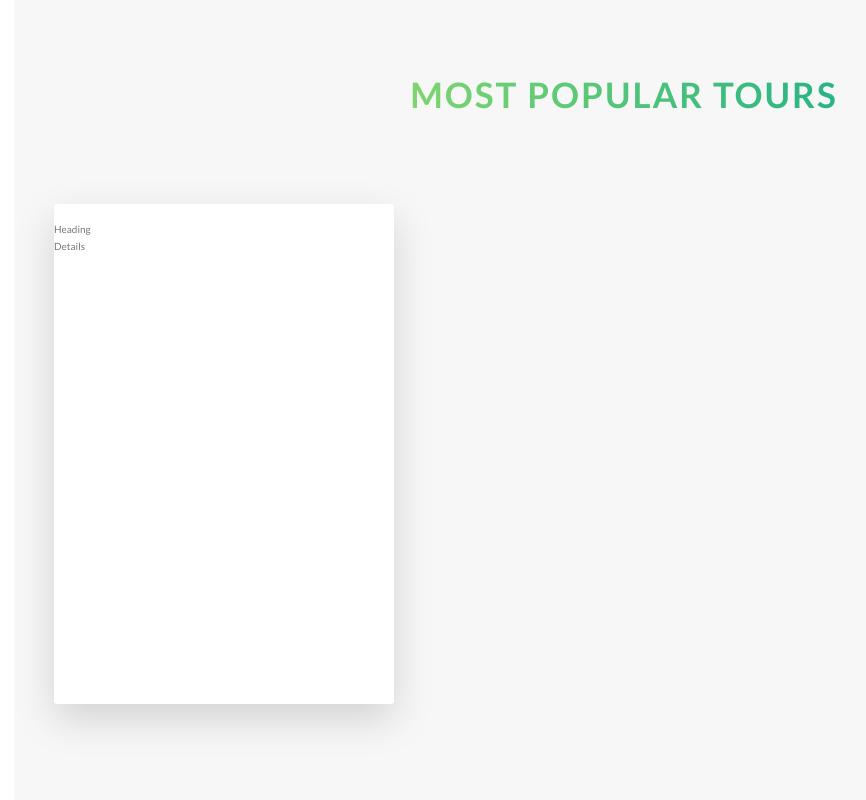
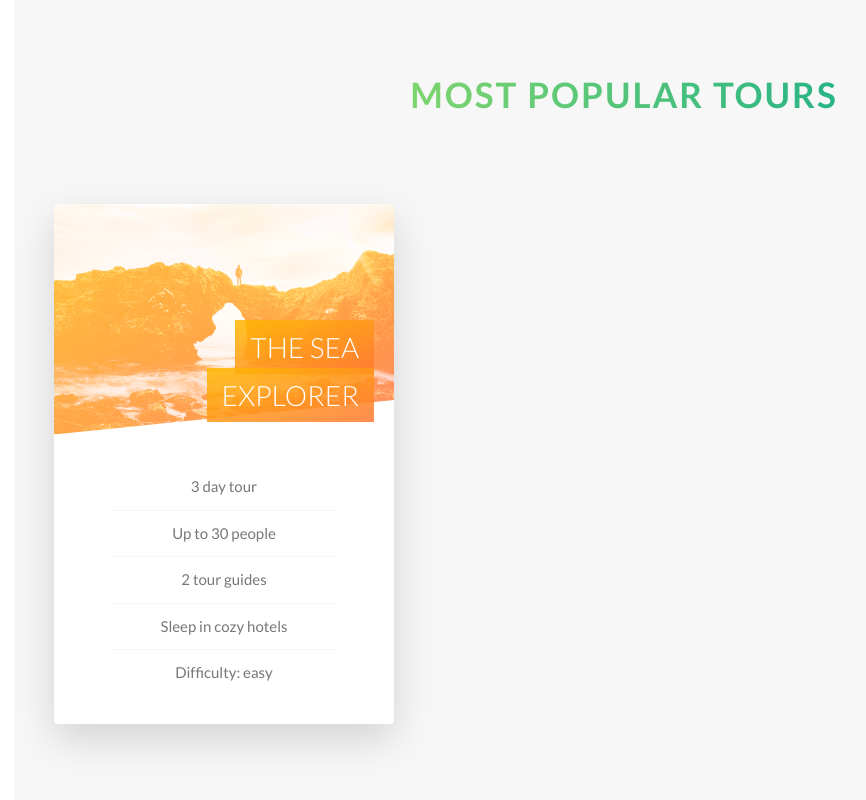
Before and after one commit to dknangia/advance-css, a website: page Natours/starter/index.html in a window 1280 px wide. Shown: the part 2309-3109 px from the top of the page, without its empty margins (16-882 px from the left). Drawn offline with Linux system fonts and the light colour scheme.

Commit message:
Section 3 Card 1 Front part

```diff
--- a/Natours/starter/index.html
+++ b/Natours/starter/index.html
@@ -145,14 +145,18 @@
           <div class="col-1-of-3">
             <div class="card">
               <div class="card__side card__side--front card__side--front-1">
-                <div class="card__picture">
-                  &nbsp;
-                </div>
-                <div class="card__heading">
-                  Heading
-                </div>
+                <div class="card__picture card__picture--1">&nbsp;</div>
+                <h4 class="card__heading">
+                  <span class="card__heading-span card__heading-span--1"> The Sea Explorer </span>
+                </h4>
                 <div class="card__details">
-                  Details
+                  <ul>
+                    <li>3 day tour</li>
+                    <li>Up to 30 people</li>
+                    <li>2 tour guides</li>
+                    <li>Sleep in cozy hotels</li>
+                    <li>Difficulty: easy</li>
+                  </ul>
                 </div>
               </div>
               <div class="card__side card__side--back card__side--back-1">
--- a/Natours/starter/sass/abstracts/_variables.scss
+++ b/Natours/starter/sass/abstracts/_variables.scss
@@ -21,6 +21,7 @@
 $color-tertiary-dark: #5643fa;
 
 $color-grey-light-1: #f7f7f7;
+$color-grey-light-2: #eee;
 
 $grid-width:114rem;
 $gutter-vertical:8rem;
--- a/Natours/starter/sass/components/_cards.scss
+++ b/Natours/starter/sass/components/_cards.scss
@@ -2,11 +2,11 @@
     perspective: 150rem;
     -moz-perspective: 150rem;
     position: relative;
-    height: 50rem;
+    height: 52rem;
 
     &__side {
-        height: 50rem;
-        transition: all .8s ease;
+        height: 52rem;
+        transition: all 0.8s ease;
         position: absolute;
         top: 0;
         left: 0;
@@ -14,6 +14,7 @@
         backface-visibility: hidden;
         border-radius: 3px;
         box-shadow: 0 1.5rem 4rem rgba($color-black, 0.15);
+        overflow: hidden;
 
         &--front {
             background-color: $color-white;
@@ -35,4 +36,71 @@
     &:hover &__side--back {
         transform: rotateY(0);
     }
+
+    //Front side styling
+    &__picture {
+        background-size: cover;
+        height: 23rem;
+        background-blend-mode: screen;
+        -webkit-clip-path: polygon(0 0, 100% 0, 100% 85%, 0 100%);
+        clip-path: polygon(0 0, 100% 0, 100% 85%, 0 100%);
+
+        &--1 {
+            background-image: linear-gradient(to right bottom, $color-secondary-light, $color-secondary-dark),
+                url("../img/nat-5.jpg");
+        }
+
+        &--2 {
+            background-image: url("../img/nat-5.jpg");
+        }
+
+        &--3 {
+            background-image: url("../img/nat-5.jpg");
+        }
+    }
+
+    &__heading {
+        font-size: 2.8rem;
+        font-weight: 300;
+        text-transform: uppercase;
+        text-align: right;
+        color: $color-white;
+        position: absolute;
+        top: 12rem;
+        right: 2rem;
+        width: 62%;
+
+    }
+
+    &__heading-span {
+        padding: 1rem 1.5rem;
+        -webkit-box-decoration-break: clone;
+        box-decoration-break: clone;
+        &--1 {
+            background-image: linear-gradient(
+                to right bottom,
+                rgba($color-secondary-light, 0.85),
+                rgba($color-secondary-dark, 0.85)
+            );
+        }
+    }
+
+    &__details{
+        padding: 3rem;
+        ul{
+            list-style: none;
+            width: 80%;
+           margin:0 auto;
+
+            li{
+                text-align: center;
+                font-size: 1.5rem;
+                padding:1rem;
+
+                &:not(:last-child){
+                    border-bottom:1px solid $color-grey-light-1;
+                }
+            }
+        }
+    }
 }
--- a/Natours/starter/sass/layout/header.scss
+++ b/Natours/starter/sass/layout/header.scss
@@ -5,6 +5,7 @@
     background-size: cover;
     background-position: top;
     clip-path: polygon(0 0, 100% 0, 100% 75vh, 0 100%);
+    -webkit-clip-path: polygon(0 0, 100% 0, 100% 75vh, 0 100%);
     position: relative;
 
     &__logo-box {
```
Also changed, not shown: Natours/starter/css/style.css.
